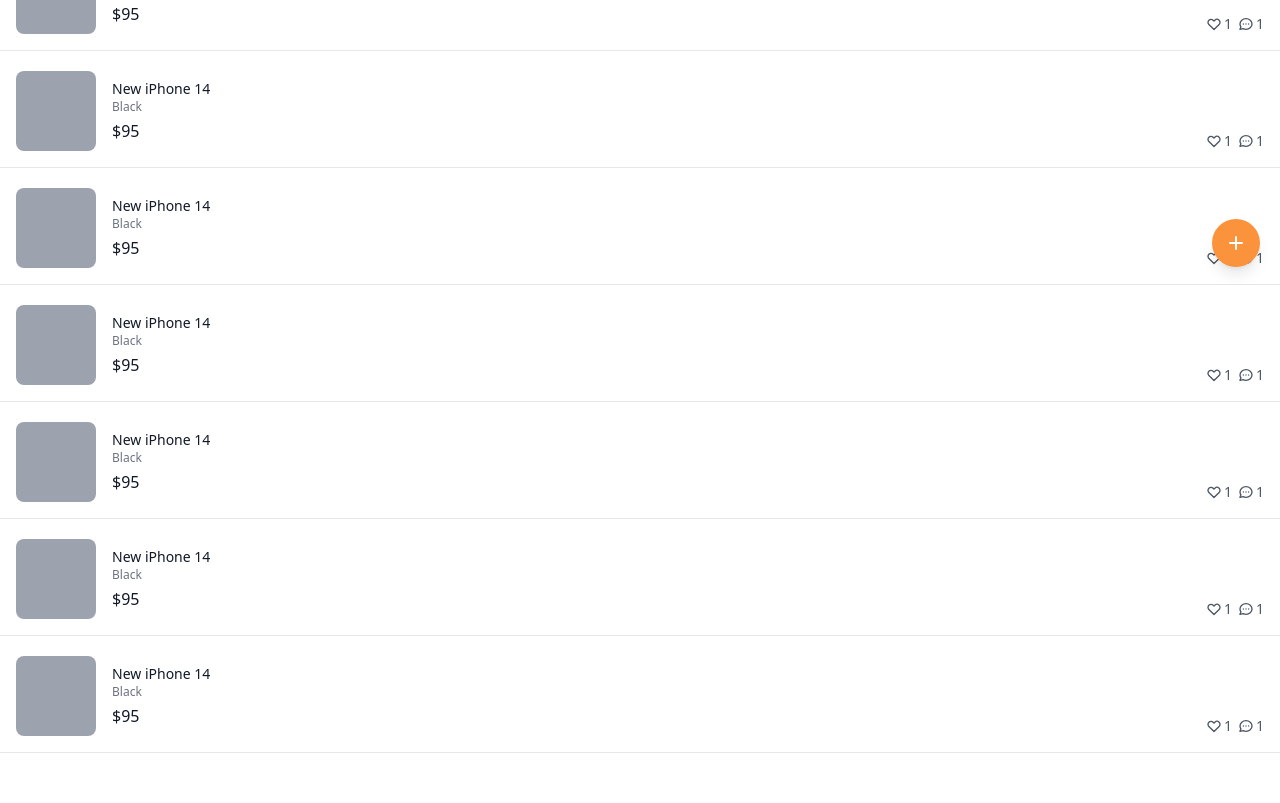
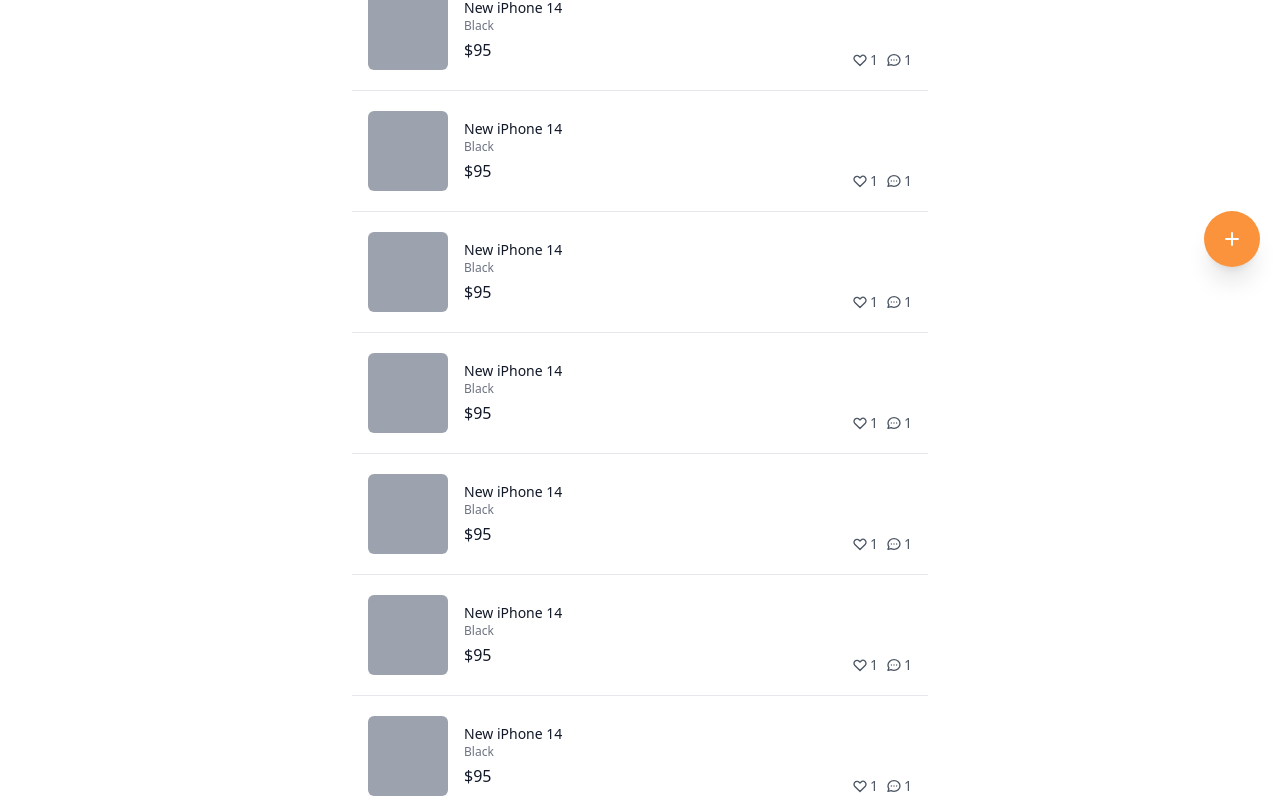
Before and after one commit to jiji-hoon96/jicarrot-market, a Next.js app: page / in a window 1280 px wide. Shown: the part 437-1240 px from the top of the page. Built offline with nearby package versions, Linux system fonts and the light colour scheme.

Commit message:
12-15 layout(1) 구현

```diff
--- /dev/null
+++ b/components/layout.tsx
@@ -0,0 +1,28 @@
+import React from "react";
+import { cls } from "../libs/utils";
+
+interface LayoutProps {
+  title?: string;
+  canGoBack?: boolean;
+  hasTabBar?: boolean;
+  children: React.ReactNode;
+}
+
+export default function Layout({
+  title,
+  canGoBack,
+  hasTabBar,
+  children,
+}: LayoutProps) {
+  return (
+    <div>
+      <div className="bg-white w-full text-lg font-medium py-3 fixed text-gray-800 border-b top-0 justify-center flex items-center">
+        {title ? <span>{title}</span> : null}
+      </div>
+      <div className={cls("pt-16", hasTabBar ? "pb-16" : "")}>{children}</div>
+      {hasTabBar ? (
+        <nav className="bg-white text-gray-800 border-t fixed bottom-0 pb-10 pt-3 flex justify-between items-center"></nav>
+      ) : null}
+    </div>
+  );
+}
--- /dev/null
+++ b/libs/utils.ts
@@ -0,0 +1,3 @@
+export function cls(...classnames: string[]) {
+    return classnames.join(" ");
+  }
--- a/pages/_app.tsx
+++ b/pages/_app.tsx
@@ -2,7 +2,12 @@
 import type { AppProps } from 'next/app'
 
 function MyApp({ Component, pageProps }: AppProps) {
-  return <Component {...pageProps} />
+  return (
+    <div className='w-full max-w-xl mx-auto'>
+      <Component {...pageProps} />
+    </div>
+  )
+
 }
 
 export default MyApp
--- a/pages/enter.tsx
+++ b/pages/enter.tsx
@@ -1,9 +1,6 @@
 import type { NextPage } from "next";
 import { useState } from "react";
-
-function cls(...classnames: string[]) {
-  return classnames.join(" ");
-}
+import { cls } from "../libs/utils";
 
 const Enter: NextPage = () => {
   const [method, setMethod] = useState<"email" | "phone">("email");
--- a/pages/index.tsx
+++ b/pages/index.tsx
@@ -1,20 +1,27 @@
 import type { NextPage } from "next";
+import Layout from "../components/layout";
 
 const Home: NextPage = () => {
   return (
-    <div className="flex flex-col space-y-5 py-10">
-      {new Array(10).fill(1).map((_, i) => (
-        <div key={i} className="flex px-4 border-b pb-4 justify-between cursor-pointer">
+    <Layout title="홈" hasTabBar>
+      <div className="flex flex-col space-y-5 ">
+        {[1, 1, 1, 1, 1, 1, 1, 1, 1, 1, 1, 1].map((_, i) => (
+          <div
+            key={i}
+            className="flex px-4  border-b pb-5 cursor-pointer justify-between"
+          >
             <div className="flex space-x-4">
-            <div className="w-20 h-20 bg-gray-400 rounded-lg"/>
+              <div className="w-20 h-20 bg-gray-400 rounded-md" />
               <div className="pt-2 flex flex-col">
-              <h3 className="text-sm font-medium text-gray-900">New iPhone 14</h3>
+                <h3 className="text-sm font-medium text-gray-900">
+                  New iPhone 14
+                </h3>
                 <span className="text-xs text-gray-500">Black</span>
-              <span className="text-medium mt-1 text-gray-900">$95</span>
+                <span className="font-medium mt-1 text-gray-900">$95</span>
               </div>
             </div>
-          <div className="flex space-x-1.5 items-end justify-end">
-            <div className="flex space-x-0.5 items-center text-sm text-gray-600">
+            <div className="flex space-x-2 items-end justify-end">
+              <div className="flex space-x-0.5 items-center text-sm  text-gray-600">
                 <svg
                   className="w-4 h-4"
                   fill="none"
@@ -31,7 +38,7 @@
                 </svg>
                 <span>1</span>
               </div>
-            <div className="flex space-x-0.5 items-center text-sm text-gray-600">
+              <div className="flex space-x-0.5 items-center text-sm  text-gray-600">
                 <svg
                   className="w-4 h-4"
                   fill="none"
@@ -51,7 +58,7 @@
             </div>
           </div>
         ))}
-      <button className="fixed bottom-24 right-5 bg-orange-400 text-white shadow-lg rounded-full p-3 cursor-pointer transition-colors hover:bg-orange-500">
+        <button className="fixed hover:bg-orange-500 transition-colors cursor-pointer  bottom-24 right-5 shadow-xl bg-orange-400 rounded-full p-4 text-white">
           <svg
             className="h-6 w-6"
             xmlns="http://www.w3.org/2000/svg"
@@ -69,6 +76,7 @@
           </svg>
         </button>
       </div>
+    </Layout>
   );
 };
 
```
Lines whose indentation alone changed are shown as unchanged.
